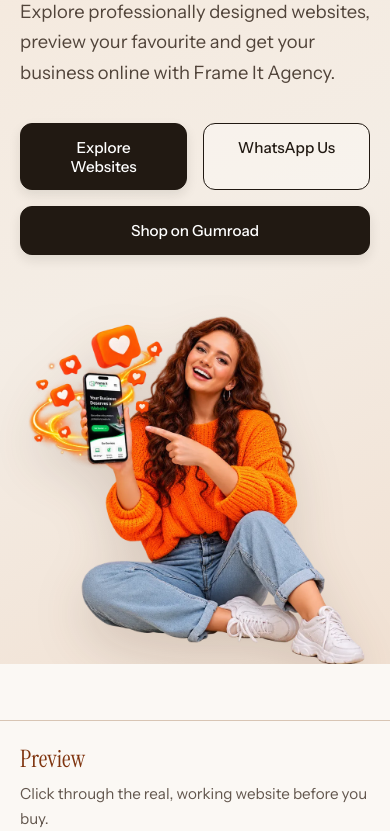
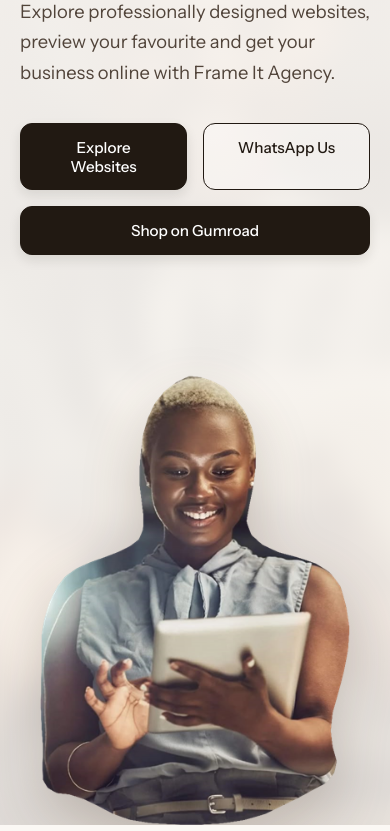
Before and after one commit to frameitagency/frame-it-marketplace, a plain HTML site: page index.html in a window 390 px wide. Shown: the part 269-1100 px from the top of the page. Drawn offline with Linux system fonts and the light colour scheme; no server answers.

Commit message:
Refresh hero with tablet portrait and blurred backdrop

```diff
--- a/index.html
+++ b/index.html
@@ -24,7 +24,7 @@
   <div class="htext"><p class="eyebrow">Ready-made websites, South Africa</p><h1>YOUR NEXT WEBSITE IS <span>ALREADY DESIGNED.</span></h1>
   <p class="sub">Explore professionally designed websites, preview your favourite and get your business online with Frame It Agency.</p>
   <div class="row"><a class="btn" href="#browse">Explore Websites</a><a class="btn ghost" data-wa href="#">WhatsApp Us</a><a class="btn gumroad-btn" href="https://frameit.gumroad.com" target="_blank" rel="noopener">Shop on Gumroad</a></div></div>
-  <img class="heroimg" src="assets/hero.webp" width="900" height="910" alt="Smiling woman pointing at a phone showing a Frame It Agency website">
+  <img class="heroimg" src="assets/hero-owner.png" width="420" height="560" alt="Smiling woman using a tablet">
 </div></div>
 <div class="wrap stats"><div><h3>Preview</h3><p>Click through the real, working website before you buy.</p></div><div><h3>Customise</h3><p>Your logo, colours, photos and words, added by us.</p></div><div><h3>Handover</h3><p>Arranged personally with you over WhatsApp.</p></div></div></section>
 
--- a/style.css
+++ b/style.css
@@ -253,3 +253,11 @@ nav a.gumroad-nav{color:#a7430d;font-weight:600}
 nav a.gumroad-nav:hover{color:#7b3009}
 .gumroad-btn,.gumroad-btn:hover{background:#f26b1d;border-color:#f26b1d;color:#211912}
 .gumroad-btn:hover{background:#211912;border-color:#211912;color:#fff}
+
+/* Hero image: soft-focus reference backdrop with a clean subject layer */
+.hero .herobg{position:relative;isolation:isolate;overflow:hidden;background:#f4ede5}
+.hero .herobg::before{content:"";position:absolute;inset:-22px;z-index:-2;background:url("assets/hero-backdrop.jpg") center 42%/cover no-repeat;filter:blur(14px) saturate(.78);opacity:.38;transform:scale(1.045)}
+.hero .herobg::after{content:"";position:absolute;inset:0;z-index:-1;background:linear-gradient(100deg,rgba(251,248,244,.97) 0%,rgba(251,248,244,.84) 46%,rgba(251,248,244,.44) 100%)}
+.hero .herobg>.wrap{position:relative;z-index:1}
+.heroimg{width:min(100%,580px);height:clamp(440px,52vw,640px);object-fit:contain;object-position:center bottom;filter:drop-shadow(0 24px 28px rgba(61,35,17,.22))}
+@media(max-width:820px){.hero .herobg::before{background-position:center 38%;opacity:.32}.hero .herobg::after{background:linear-gradient(180deg,rgba(251,248,244,.91),rgba(251,248,244,.58))}.heroimg{height:min(132vw,560px);margin-top:1.5rem}}
```
Also changed, not shown: assets/hero-backdrop.jpg (added), assets/hero-owner.png (added).
